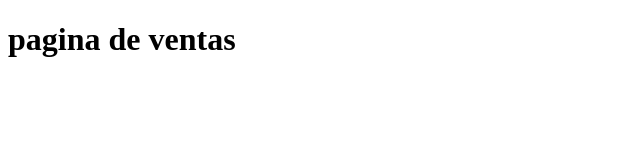
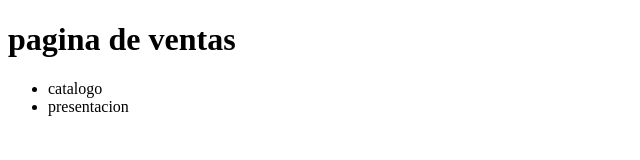
Before and after one commit to joseluispazz/ecommerce-shoes, a plain HTML site: page ventasDiarias.html in a window 1280 px wide. Shown: the whole page, without its empty margins (0-640 px from the left). Drawn offline with Linux system fonts and the light colour scheme.

```diff
--- a/ventasDiarias.html
+++ b/ventasDiarias.html
@@ -9,6 +9,10 @@
 
 <body>
     <h1>pagina de ventas</h1>
+    <ul>
+        <li>catalogo</li>
+        <li>presentacion</li>
+    </ul>
 </body>
 
 </html>
```
